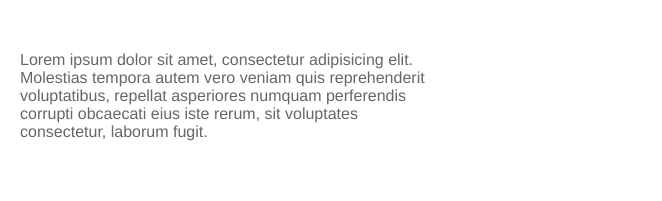
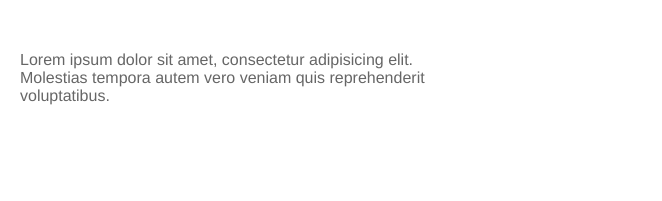
Before and after one commit to lucifer-7-7/grid-project, a plain HTML site: page index.html in a window 1280 px wide. Shown: the part 599-800 px from the top of the page, 0-662 px from the left. Drawn offline with nearby package versions, Linux system fonts and the light colour scheme.

Commit message:
Update index.html

```diff
--- a/index.html
+++ b/index.html
@@ -31,7 +31,7 @@
             <h1>Scenes</h1>
         </div>
         <div id="left-bottom">
-            <p>Lorem ipsum dolor sit amet, consectetur adipisicing elit. Molestias tempora autem vero veniam quis reprehenderit voluptatibus, repellat asperiores numquam perferendis corrupti obcaecati eius iste rerum, sit voluptates consectetur, laborum fugit.</p>
+            <p>Lorem ipsum dolor sit amet, consectetur adipisicing elit. Molestias tempora autem vero veniam quis reprehenderit voluptatibus.</p>
         </div>
         <div id="right">
             <video autoplay loop muted src="/right.mp4"></video>
```
